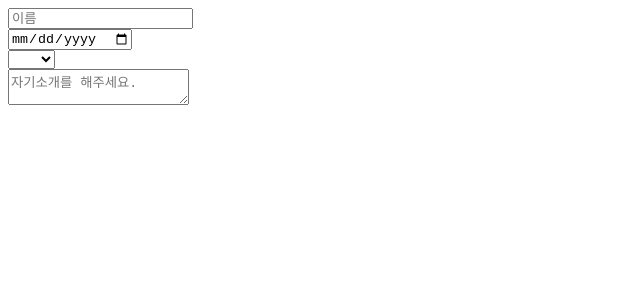
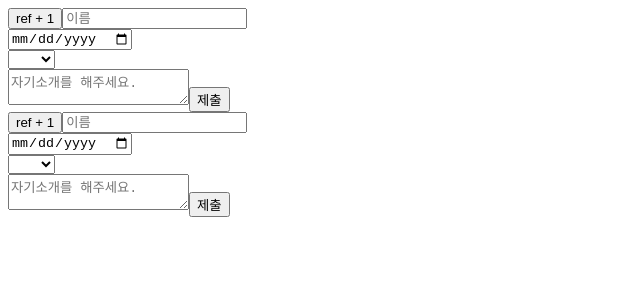
Before and after one commit to JeonYongHak/1Vite-React-practice, a React (Vite) app: page / in a window 1280 px wide. Shown: the top 300 px of the page, without its empty margins (0-640 px from the left). Built offline with nearby package versions, Linux system fonts and the light colour scheme; the HTML template or start-up script is replaced by a standard one.

Commit message:
useRef 실습

```diff
--- a/src/App.jsx
+++ b/src/App.jsx
@@ -4,6 +4,7 @@ const App = () => {
   return (
     <>
       <Register />
+      <Register />
     </>
   );
 };
--- a/src/components/Register.jsx
+++ b/src/components/Register.jsx
@@ -1,5 +1,5 @@
-import { useState } from "react";
-// 간단한 회원가입 폼
+import { useRef, useState } from "react";
+
 // 1. 이름
 // 2. 생년월일
 // 3. 국적
@@ -13,17 +13,32 @@ const Register = () => {
     bio: "",
   });
 
+  const countRef = useRef(0);
+  const inputRef = useRef();
+  console.log("Register 렌더링");
+
   const onChange = (e) => {
+    countRef.current++;
+    console.log(countRef.current);
     setInput({
       ...input,
       [e.target.name]: e.target.value,
     });
   };
 
+  const onSubmit = () => {
+    if (input.name === "") {
+      // 이름을 입력하는 DOM 요소 포커스
+      inputRef.current.focus();
+    }
+  };
+
   return (
     <>
       <div>
+        <button>ref + 1</button>
         <input
+          ref={inputRef}
           name="name"
           value={input.name}
           onChange={onChange}
@@ -58,6 +73,7 @@ const Register = () => {
           onChange={onChange}
         ></textarea>
         {input.bio}
+        <button onClick={onSubmit}>제출</button>
       </div>
     </>
   );
```
